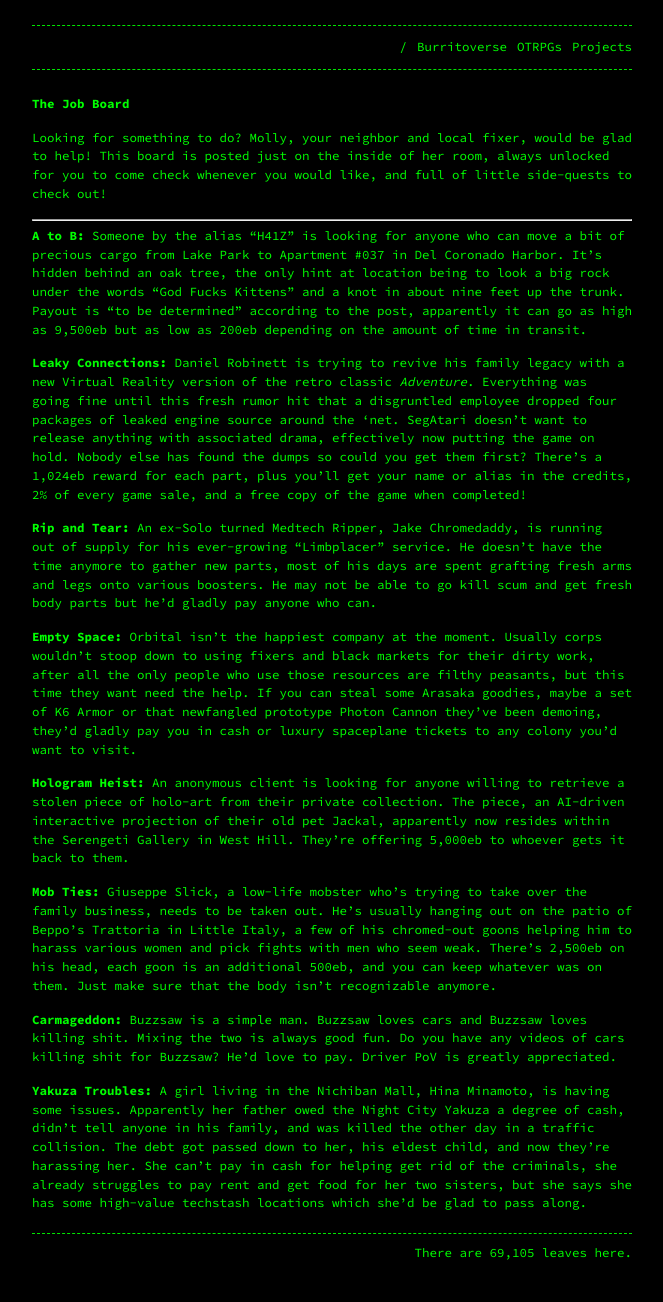
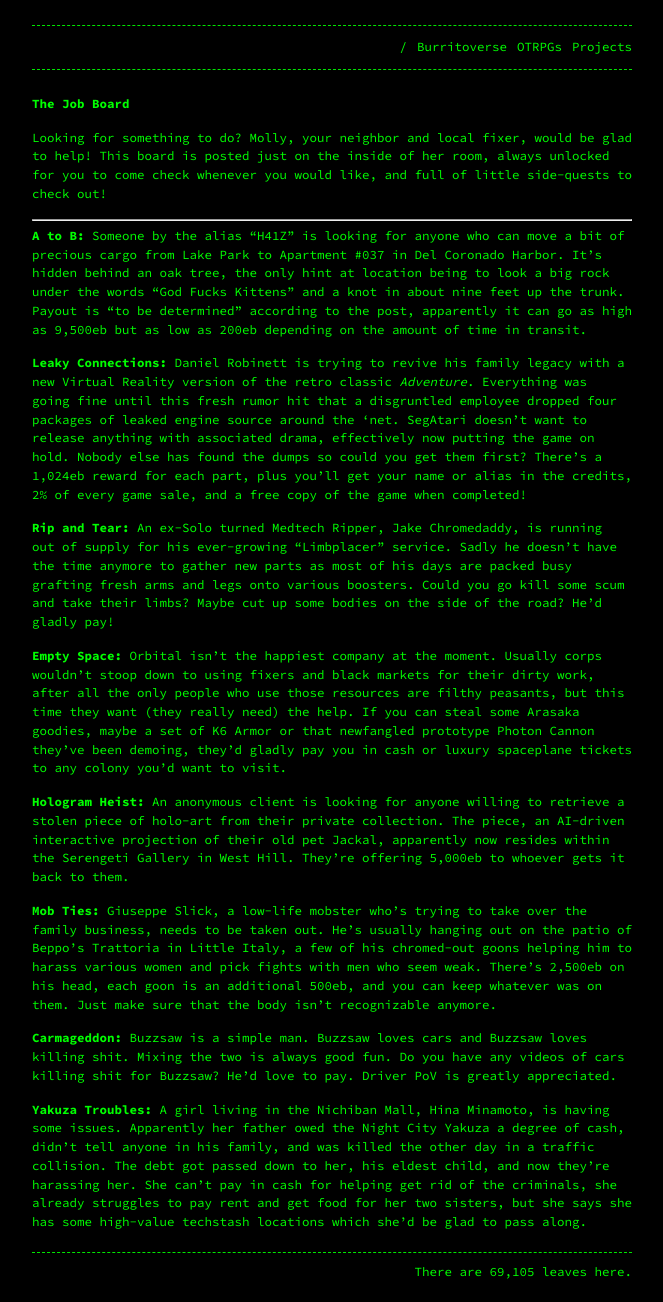
Before and after one commit to Terwilliger69105/69105.github.io, a Jekyll site: the page built from _pages/burritoverse/jobs.md, in a window 1280 px wide. Shown: the whole page, without its empty margins (308-971 px from the left). Built offline with Jekyll 4.4.1, drawn with Linux system fonts in a browser that asks for light colours; our own code applies the rules of GitHub Pages for plain Markdown files.

Commit message:
Update jobs.md

```diff
--- a/_pages/burritoverse/jobs.md
+++ b/_pages/burritoverse/jobs.md
@@ -13,9 +13,9 @@ Looking for something to do? Molly, your neighbor and local fixer, would be glad
 
 **Leaky Connections:** Daniel Robinett is trying to revive his family legacy with a new Virtual Reality version of the retro classic *Adventure*. Everything was going fine until this fresh rumor hit that a disgruntled employee dropped four packages of leaked engine source around the 'net. SegAtari doesn't want to release anything with associated drama, effectively now putting the game on hold. Nobody else has found the dumps so could you get them first? There's a 1,024eb reward for each part, plus you'll get your name or alias in the credits, 2% of every game sale, and a free copy of the game when completed!
 
-**Rip and Tear:** An ex-Solo turned Medtech Ripper, Jake Chromedaddy, is running out of supply for his ever-growing "Limbplacer" service. He doesn't have the time anymore to gather new parts, most of his days are spent grafting fresh arms and legs onto various boosters. He may not be able to go kill scum and get fresh body parts but he'd gladly pay anyone who can.
+**Rip and Tear:** An ex-Solo turned Medtech Ripper, Jake Chromedaddy, is running out of supply for his ever-growing "Limbplacer" service. Sadly he doesn't have the time anymore to gather new parts as most of his days are packed busy grafting fresh arms and legs onto various boosters. Could you go kill some scum and take their limbs? Maybe cut up some bodies on the side of the road? He'd gladly pay!
 
-**Empty Space:** Orbital isn't the happiest company at the moment. Usually corps wouldn't stoop down to using fixers and black markets for their dirty work, after all the only people who use those resources are filthy peasants, but this time they want need the help. If you can steal some Arasaka goodies, maybe a set of K6 Armor or that newfangled prototype Photon Cannon they've been demoing, they'd gladly pay you in cash or luxury spaceplane tickets to any colony you'd want to visit.
+**Empty Space:** Orbital isn't the happiest company at the moment. Usually corps wouldn't stoop down to using fixers and black markets for their dirty work, after all the only people who use those resources are filthy peasants, but this time they want (they really need) the help. If you can steal some Arasaka goodies, maybe a set of K6 Armor or that newfangled prototype Photon Cannon they've been demoing, they'd gladly pay you in cash or luxury spaceplane tickets to any colony you'd want to visit.
 
 **Hologram Heist:** An anonymous client is looking for anyone willing to retrieve a stolen piece of holo-art from their private collection. The piece, an AI-driven interactive projection of their old pet Jackal, apparently now resides within the Serengeti Gallery in West Hill. They're offering 5,000eb to whoever gets it back to them.
 
```
